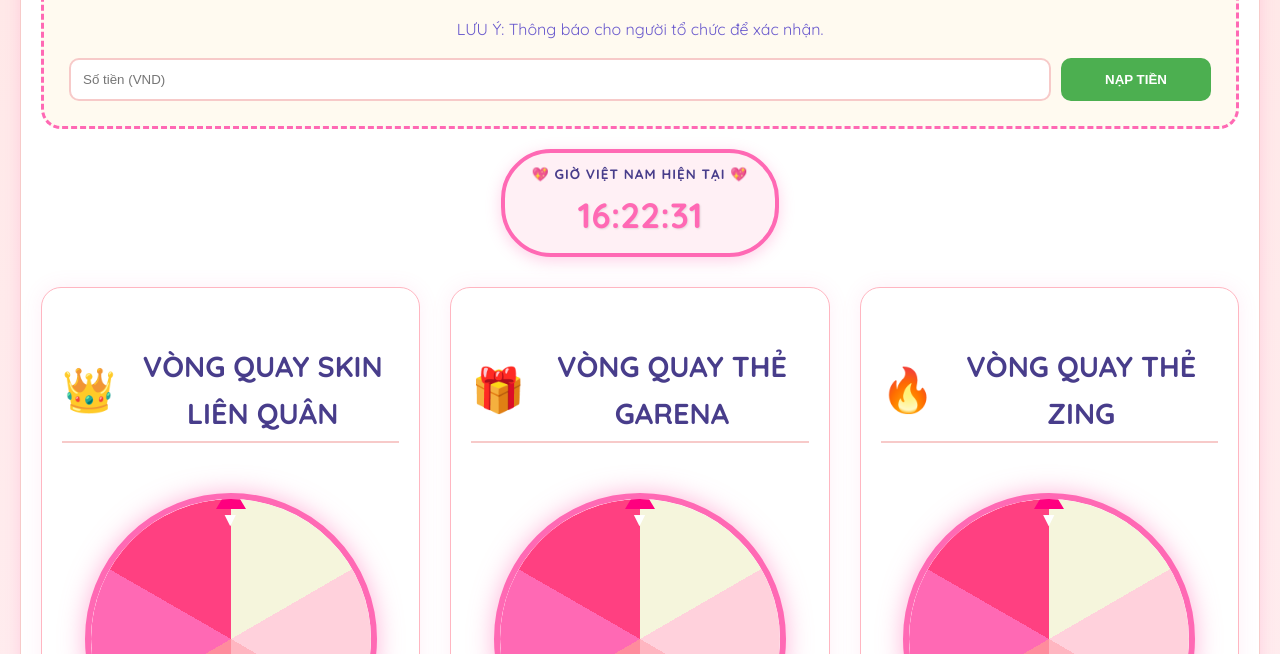
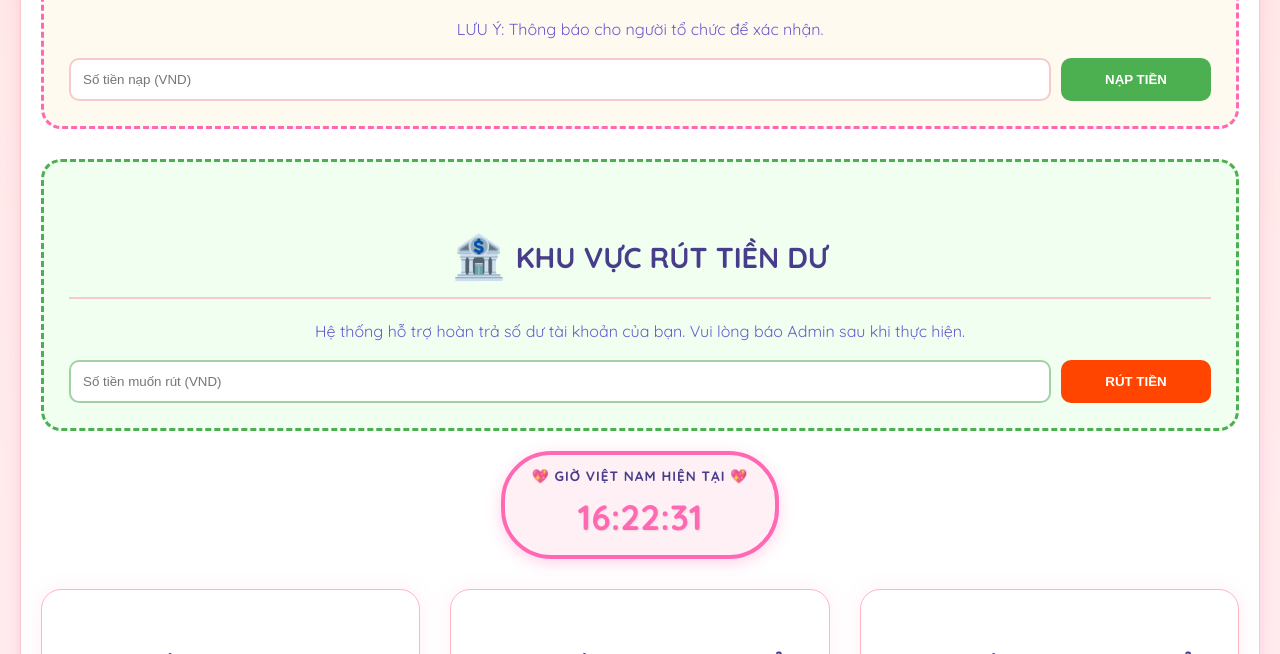
Before and after one commit to phuongngan300508-coder/V-ng-Quay-Si-u-H-i, a plain HTML site: page index.html in a window 1280 px wide. Shown: the part 596-1250 px from the top of the page. Drawn offline with Linux system fonts and the light colour scheme.

Commit message:
Update index.html

```diff
--- a/index.html
+++ b/index.html
@@ -195,12 +195,17 @@
             border-left: 5px solid var(--highlight-color);
         }
 
-        .recharge-area {
+        .recharge-area, .withdraw-area {
             margin-top: 30px;
             padding: 25px;
             background-color: #fffaf0; /* Màu kem */
             border-radius: var(--border-radius-soft);
             border: 3px dashed var(--highlight-color);
+        }
+
+        .withdraw-area {
+            background-color: #f0fff0; /* Đổi màu xanh lá nhẹ cho khu vực rút tiền dễ phân biệt */
+            border: 3px dashed #4CAF50;
         }
 
         .discount-schedule {
@@ -344,7 +349,7 @@
                 font-size: 1.8em; /* Thu nhỏ tiêu đề */
             }
 
-    .recharge-area input {
+            .recharge-area input, .withdraw-area input {
                 width: 100% !important; /* Ô nhập tiền chiếm hết chiều ngang */
                 margin-right: 0 !important;
                 margin-bottom: 10px;
@@ -504,6 +509,7 @@
         .log-msg { font-weight: 500; color: var(--dark-text); }
         .log-type-win { color: #ff1493; font-weight: bold; }
         .log-type-pay { color: #2e8b57; font-weight: bold; }
+        .log-type-withdraw { color: #ff4500; font-weight: bold; } /* Màu cam đỏ cho log rút tiền */
 
         /* Tùy chỉnh thanh cuộn cho xinh */
         .log-container::-webkit-scrollbar { width: 8px; }
@@ -595,11 +601,24 @@
             <h2><span class="icon">💸</span>KHU VỰC NẠP TIỀN</h2>
             <p>LƯU Ý: Thông báo cho người tổ chức để xác nhận.</p>
             <div style="display: flex; flex-wrap: wrap; justify-content: center; gap: 10px;">
-        <input type="number" id="rechargeAmount" placeholder="Số tiền (VND)"
+                <input type="number" id="rechargeAmount" placeholder="Số tiền nạp (VND)"
                        style="padding: 12px; border-radius: 10px; border: 2px solid var(--primary-color); flex: 1; min-width: 200px;">
                 <button onclick="recharge()"
                         style="background-color: #4CAF50; color: white; border: none; padding: 12px 25px; border-radius: 10px; cursor: pointer; font-weight: bold; width: 100%; max-width: 150px;">
                     NẠP TIỀN
+                </button>
+            </div>
+        </div>
+
+        <div class="withdraw-area">
+            <h2><span class="icon">🏦</span>KHU VỰC RÚT TIỀN DƯ</h2>
+            <p>Hệ thống hỗ trợ hoàn trả số dư tài khoản của bạn. Vui lòng báo Admin sau khi thực hiện.</p>
+            <div style="display: flex; flex-wrap: wrap; justify-content: center; gap: 10px;">
+                <input type="number" id="withdrawAmount" placeholder="Số tiền muốn rút (VND)"
+                       style="padding: 12px; border-radius: 10px; border: 2px solid #a2d1a4; flex: 1; min-width: 200px;">
+                <button onclick="withdraw()"
+                        style="background-color: #ff4500; color: white; border: none; padding: 12px 25px; border-radius: 10px; cursor: pointer; font-weight: bold; width: 100%; max-width: 150px;">
+                    RÚT TIỀN
                 </button>
             </div>
         </div>
@@ -616,9 +635,7 @@
                 <h2><span class="icon">👑</span> VÒNG QUAY SKIN LIÊN QUÂN</h2>
 
                 <div class="wheel-container">
-                    <div class="wheel" id="skinWheel">
-
-                    </div>
+                    <div class="wheel" id="skinWheel"></div>
                     <div class="wheel-indicator"></div>
                 </div>
 
@@ -665,9 +682,7 @@
                 <h2><span class="icon">🎁</span> VÒNG QUAY THẺ GARENA</h2>
 
                 <div class="wheel-container">
-                    <div class="wheel" id="garenaWheel">
-
-                    </div>
+                    <div class="wheel" id="garenaWheel"></div>
                     <div class="wheel-indicator"></div>
                 </div>
 
@@ -771,7 +786,7 @@
                 💖 <strong>LƯU Ý 2:</strong> Vì số tiền bạn nạp vào là tiền thật, nên nếu sau khi chơi bạn vẫn còn dư số dư trong tài khoản, hệ thống sẽ hỗ trợ hoàn lại tiền cho bạn.
             </p>
             <p style="color: #ff69b4; font-weight: bold; font-size: 0.85em; margin-top: 10px;">
-        ✨ Chúc bạn có những giây phút thư giãn thật tuyệt vời tại Vòng Quay "Siêu Hời"✨
+                ✨ Chúc bạn có những giây phục thư giãn thật tuyệt vời tại Vòng Quay "Siêu Hời"✨
             </p>
         </div>
 
@@ -845,6 +860,7 @@
             </div>
         </div>
     </div>
+
     <script>
     // --- LOGIC NHẬT KÝ HOẠT ĐỘNG ---
     function addLog(message, typeClass) {
@@ -947,7 +963,7 @@
     // 3. ĐỊNH NGHĨA VẬT PHẨM (Giữ nguyên 100%)
     const skinItems = [ { name: "Skin 99QH", index: 0, prob: 0.95 }, { name: "Skin 199QH", index: 1, prob: 0.03 }, { name: "Skin 399QH", index: 2, prob: 0.01 }, { name: "Skin 499QH", index: 3, prob: 0.005 }, { name: "Skin 599QH", index: 4, prob: 0.003 }, { name: "Skin 799QH", index: 5, prob: 0.002 } ];
     const garenaItems = [ { name: "Thẻ Garena 20K", index: 0, prob: 0.95 }, { name: "Thẻ Garena 50K (+10K)", index: 1, prob: 0.03 }, { name: "Thẻ Garena 100K", index: 2, prob: 0.01 }, { name: "Thẻ Garena 200K", index: 3, prob: 0.005 }, { name: "Thẻ Garena 200K+50K (+10K)", index: 4, prob: 0.003 }, { name: "Thẻ Garena 200K+100K", index: 5, prob: 0.002 } ];
-    const zingItems = [ { name: "Thẻ Zing 10K", index: 0, prob: 0.97 }, { name: "Thẻ Zing 20K", index: 1, prob: 0.02 }, { name: "Thẻ Zing 50K", index: 2, prob: 0.006 }, { name: "Thẻ Zing 100K", index: 3, prob: 0.003 }, { name: "Thẻ Zing 100K+50K", index: 4, prob: 0.0006 }, { name: "Thẻ Zing 200K", index: 5, prob: 0.0004 } ];
+    const zingItems = [ { name: "Thẻ Zing 10K", index: 0, prob: 0.97 }, { name: "Thẻ Zing 20K", index: 1, font: 1, prob: 0.02 }, { name: "Thẻ Zing 50K", index: 2, prob: 0.006 }, { name: "Thẻ Zing 100K", index: 3, prob: 0.003 }, { name: "Thẻ Zing 100K+50K", index: 4, prob: 0.0006 }, { name: "Thẻ Zing 200K", index: 5, prob: 0.0004 } ];
 
     // 4. XỬ LÝ ĐĂNG NHẬP (Sửa lại để tự động load dữ liệu cũ của User)
     function showLoginPrompt() {
@@ -984,7 +1000,6 @@
     }
 
     // 5. XỬ LÝ NẠP TIỀN
-    // Cập nhật hàm recharge để ghi log nạp tiền
     function recharge() {
         if (currentUser === "Khách") {
             showSweetAlert("Opps!", "Vui lòng Đăng Nhập trước khi nạp tiền.", "🔑", false);
@@ -1004,6 +1019,35 @@
         } else {
             showSweetAlert("Lỗi", "Vui lòng nhập số tiền hợp lệ.", "❌", false);
         }
+    }
+
+    // 5.5 LOGIC XỬ LÝ RÚT TIỀN MỚI
+    function withdraw() {
+        if (currentUser === "Khách") {
+            showSweetAlert("Opps!", "Vui lòng Đăng Nhập trước khi rút tiền.", "🔑", false);
+            return;
+        }
+        const amountInput = document.getElementById('withdrawAmount');
+        const amount = parseFloat(amountInput.value);
+
+        if (isNaN(amount) || amount <= 0) {
+            showSweetAlert("Lỗi", "Vui lòng nhập số tiền muốn rút hợp lệ.", "❌", false);
+            return;
+        }
+
+        if (amount > userBalance) {
+            showSweetAlert("Thất bại", `Số dư hiện tại của bạn (${userBalance.toLocaleString('vi-VN')} VND) không đủ để rút ${amount.toLocaleString('vi-VN')} VND.`, "⚠️", false);
+            return;
+        }
+
+        showSweetAlert("Xác nhận rút tiền", `Bạn muốn rút ${amount.toLocaleString('vi-VN')} VND từ số dư tài khoản? Đừng quên liên hệ Admin để nhận tiền mặt/chuyển khoản nha!`, "🏦", true, () => {
+            userBalance -= amount;
+            addLog(`Đã rút -${amount.toLocaleString()} VND khỏi ví`, 'log-type-withdraw'); // Ghi log rút tiền vào nhật ký
+            saveAllToLocal();
+            updateUI();
+            showSweetAlert("Thành công", `Yêu cầu rút tiền thành công! Vui lòng báo Admin xử lý.`, "✨", false);
+            amountInput.value = '';
+        });
     }
 
     // 6. THỜI GIAN & GIÁ (Giữ nguyên)
```
Lines whose indentation alone changed are shown as unchanged.
